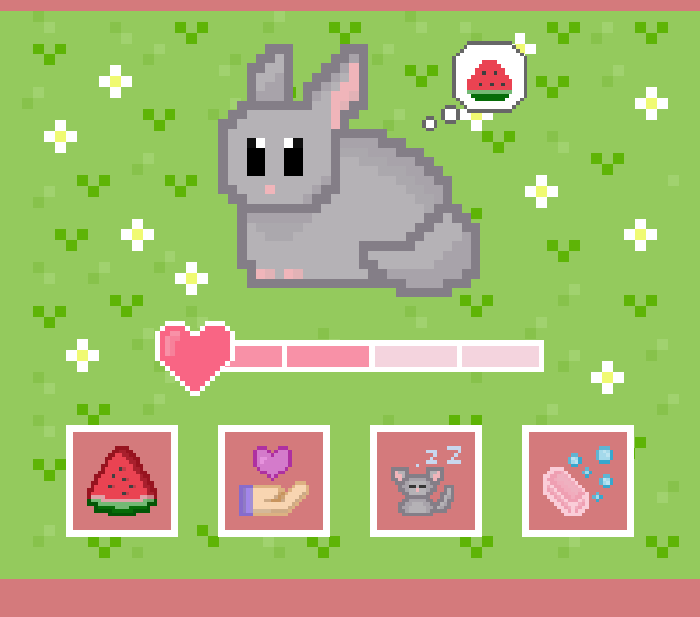
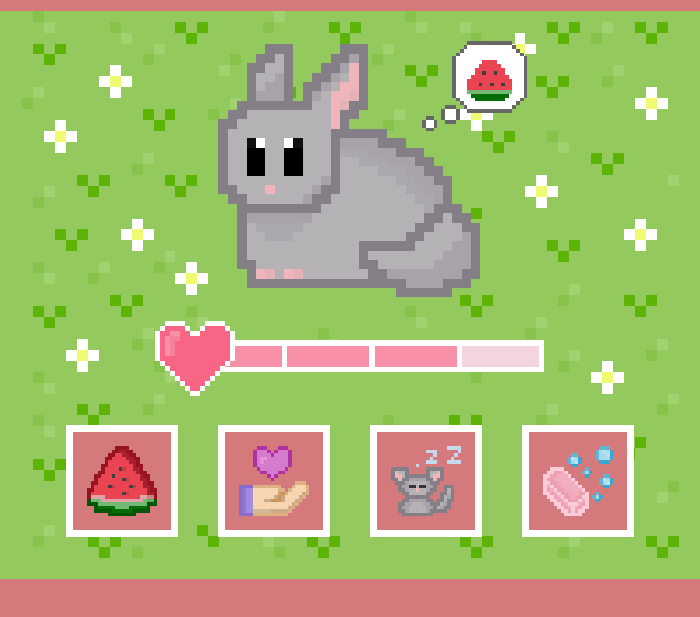
Before and after one commit to fufuxii/chinchillotchi, an Electron app: page src/index.html in a window 700 px wide. Both pictures are taken after a click on the picture 122 px from the left and 602 px from the top of the page. Shown: the part 121-738 px from the top of the page. Drawn offline with Linux system fonts and the light colour scheme.

Commit message:
listeners actions buttons

```diff
--- a/src/game.js
+++ b/src/game.js
@@ -5,30 +5,64 @@ const lifeBar25 = "art/life-bar/life_bar_25.png";
 const lifeBar0 = "art/life-bar/life_bar_0.png";
 const gameOver = "art/chinchilla/chinchilla_dead.png";
 let intervalId = null;
-let counterBar = 1;
+let counterBar = 5;
 
 function getLifeBar(counterBar) {
   switch (counterBar) {
-    case 1: return lifeBar100;
-    case 2: return lifeBar75;
+    case 5: return lifeBar100;
+    case 4: return lifeBar75;
     case 3: return lifeBar50;
-    case 4: return lifeBar25;
-    case 5: return lifeBar0;
+    case 2: return lifeBar25;
+    case 1: return lifeBar0;
   }
 }
 
+function increaseLifeBarByOne() {
+  if (counterBar == 5) {
+    counterBar = 5;
+  }
+  else {
+    counterBar++;
+  }
+  console.log(`Counter: ${counterBar}`);
+}
+
 function isGameOver(counterBar) {
-  return counterBar >= 5;
+  return counterBar <= 1;
 }
 
 intervalId = setInterval(() => {
-  document.getElementById('lifeBar').src = getLifeBar(counterBar);
   if (isGameOver(counterBar)) {
     document.getElementById('chinchillaArt').src = gameOver;
     clearInterval(intervalId);
     console.log('Game over!');
   }
   else {
-    counterBar++;
+    document.getElementById('lifeBar').src = getLifeBar(counterBar);
+    counterBar--;
   }
 }, 2000);
+
+document.addEventListener('DOMContentLoaded', function() {
+  const eat = document.getElementById('buttonEat');
+  const pet = document.getElementById('buttonPet');
+  const sleep = document.getElementById('buttonSleep');
+  const wash = document.getElementById('buttonWash');
+
+  eat.addEventListener('click', function() {
+    increaseLifeBarByOne();
+    document.getElementById('lifeBar').src = getLifeBar(counterBar);
+  });
+  pet.addEventListener('click', function() {
+    increaseLifeBarByOne();
+    document.getElementById('lifeBar').src = getLifeBar(counterBar);
+  });
+  sleep.addEventListener('click', function() {
+    increaseLifeBarByOne();
+    document.getElementById('lifeBar').src = getLifeBar(counterBar);
+  });
+  wash.addEventListener('click', function() {
+    increaseLifeBarByOne();
+    document.getElementById('lifeBar').src = getLifeBar(counterBar);
+  });
+});
--- a/src/index.css
+++ b/src/index.css
@@ -81,3 +81,12 @@ main {
   align-items: center;
   gap: 40px;
 }
+
+.buttonAction {
+  cursor: pointer;
+  transition: transform 0.1s ease;
+}
+
+.buttonAction:hover {
+  transform: scale(1.1);
+}
```
